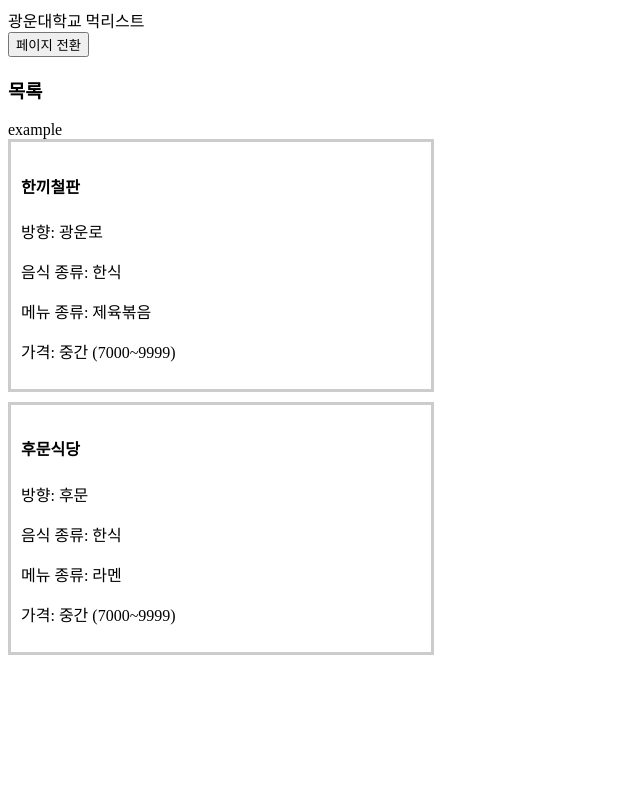
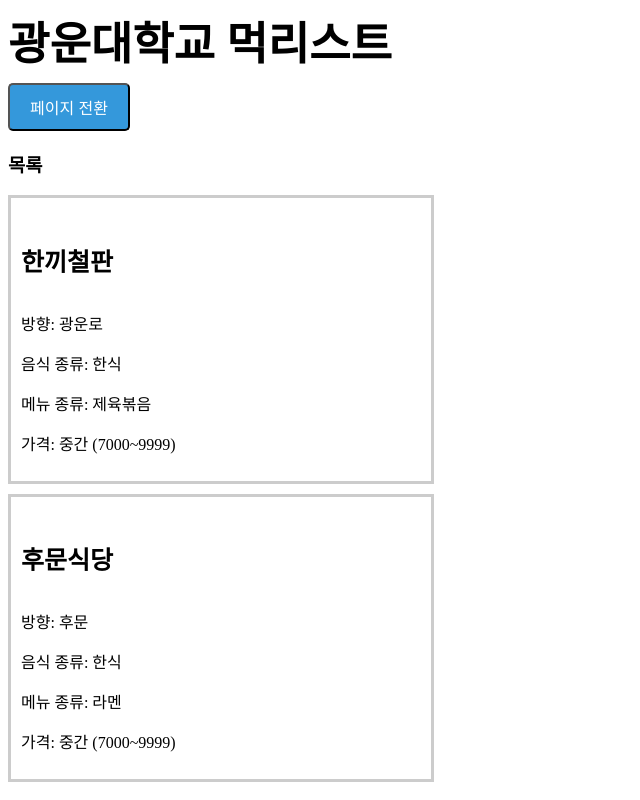
Before and after one commit to ManticoreXL/oss_project_team8, a plain HTML site: page index.html in a window 1280 px wide. Shown: the whole page, without its empty margins (0-640 px from the left). Drawn offline with Linux system fonts and the light colour scheme.

Commit message:
전체적인 style 수정 및 식당 별 박스 삽입

```diff
--- a/index.html
+++ b/index.html
@@ -8,6 +8,35 @@
 
     <!-- CSS 스타일 코드 작성-->
     <style>
+        /* 배경사진 삽입 (나중에 수정 )
+        body {
+            background-image: url('https://www.kw.ac.kr/KWData/webeditor/2020/2020_05_29_102245.jpg');
+            background-size: cover;
+            background-position: right;
+            background-attachment: fixed;
+            MARGIN: 0;
+        }
+        */
+
+        #toggleButton {
+            font-size: 16px;
+            padding: 10px 20px;
+            background-color: #3498db;
+            color: #fff;
+            border-radius: 5px;
+            cursor: pointer;
+
+        }
+
+        #muk-list h4 {
+            font-size: 25px;
+        }
+
+        .navbar{
+            font-size: 45px;
+            font-weight: bold;
+        }
+
         .restaurant-box {
             border: 3px solid #ccc;
             padding: 10px;
@@ -38,8 +67,9 @@
         <div class="flex-grow-1 rounded-2 me-1 p-2 w-50">
             <h3>목록</h3>
             <div id="muk-list">
-                   <!-- 식당 리스트 삽입 위치 -->
-                   <div>example</div>
+                 <!-- 식당 리스트 삽입 위치 -->
+
+
             </div>
         </div>
     </div>
```
